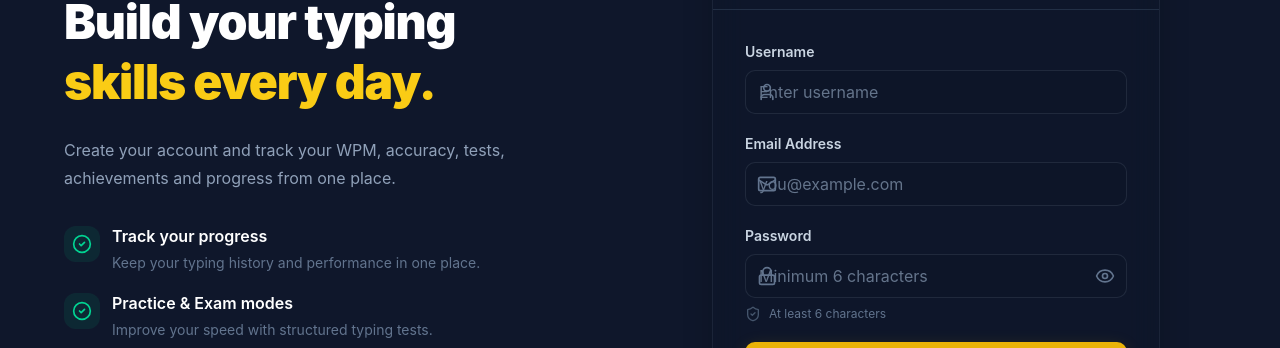
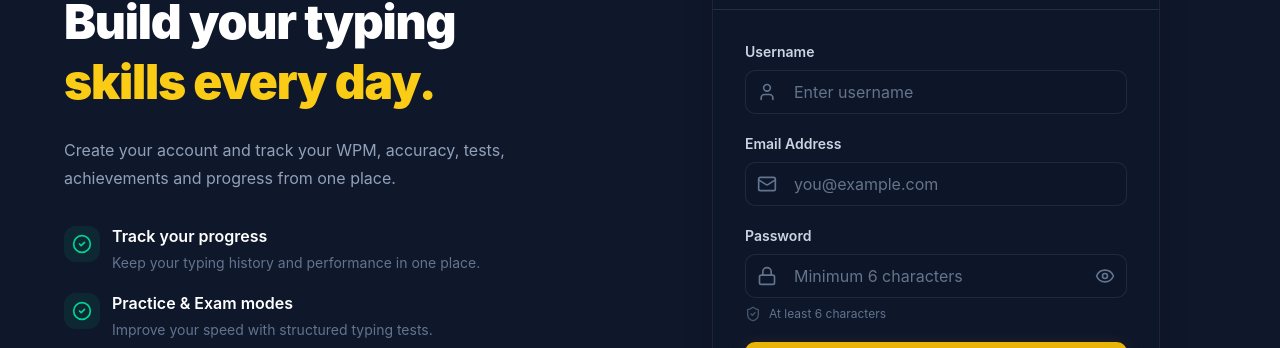
Before and after one commit to PrashantJadhav-tech/TypeMasterPlus, a React (Vite) app: page /register in a window 1280 px wide. Shown: the part 344-692 px from the top of the page. Built offline with nearby package versions, Linux system fonts and the light colour scheme; no server answers.

Commit message:
Fix input icon spacing

```diff
--- a/src/pages/ForgotPassword.tsx
+++ b/src/pages/ForgotPassword.tsx
@@ -57,6 +57,7 @@ export function ForgotPassword() {
           <div className="absolute -bottom-24 -left-24 w-64 h-64 bg-yellow-500/5 rounded-full blur-3xl" />
 
           <div className="relative z-10">
+
             <div className="inline-flex items-center justify-center w-14 h-14 rounded-2xl bg-yellow-500/10 border border-yellow-500/20 mb-6">
               <KeyRound className="w-7 h-7 text-yellow-400" />
             </div>
@@ -78,14 +79,17 @@ export function ForgotPassword() {
             </p>
 
             <div className="mt-8 space-y-4">
+
               <div className="flex items-center gap-3">
                 <div className="w-9 h-9 rounded-lg bg-green-500/10 flex items-center justify-center">
                   <ShieldCheck className="w-5 h-5 text-green-400" />
                 </div>
+
                 <div>
                   <p className="text-sm font-semibold text-white">
                     Secure recovery
                   </p>
+
                   <p className="text-xs text-slate-500">
                     Your account remains protected.
                   </p>
@@ -96,15 +100,18 @@ export function ForgotPassword() {
                 <div className="w-9 h-9 rounded-lg bg-yellow-500/10 flex items-center justify-center">
                   <Mail className="w-5 h-5 text-yellow-400" />
                 </div>
+
                 <div>
                   <p className="text-sm font-semibold text-white">
                     Email verification
                   </p>
+
                   <p className="text-xs text-slate-500">
                     Reset instructions are sent to your email.
                   </p>
                 </div>
               </div>
+
             </div>
           </div>
         </div>
@@ -119,6 +126,7 @@ export function ForgotPassword() {
             </div>
           </div>
 
+          {/* BACK TO LOGIN */}
           <button
             type="button"
             onClick={() => navigate('/login')}
@@ -157,6 +165,7 @@ export function ForgotPassword() {
             <div className="mb-6 rounded-xl border border-green-500/30 bg-green-500/10 p-4">
               <div className="flex items-start gap-3">
                 <CheckCircle2 className="w-5 h-5 text-green-400 mt-0.5 shrink-0" />
+
                 <p className="text-sm text-green-400 leading-5">
                   {message}
                 </p>
@@ -176,14 +185,16 @@ export function ForgotPassword() {
               </label>
 
               <div className="relative">
-                <Mail className="absolute left-4 top-1/2 -translate-y-1/2 w-5 h-5 text-slate-500 pointer-events-none" />
+                <Mail
+                  className="absolute left-4 top-1/2 -translate-y-1/2 w-5 h-5 text-slate-500 pointer-events-none"
+                />
 
                 <input
                   type="email"
                   id="email"
                   value={email}
                   onChange={(e) => setEmail(e.target.value)}
-                  className="pro-input w-full pl-12 pr-4"
+                  className="pro-input w-full !pl-12 !pr-4"
                   placeholder="Enter your registered email"
                   autoComplete="email"
                   required
@@ -213,21 +224,25 @@ export function ForgotPassword() {
                 </>
               )}
             </button>
+
           </form>
 
           {/* SECURITY NOTE */}
           <div className="mt-8 pt-6 border-t border-slate-700/50">
             <div className="flex items-start gap-3">
+
               <ShieldCheck className="w-5 h-5 text-green-400 mt-0.5 shrink-0" />
 
               <div>
                 <p className="text-sm font-semibold text-slate-300">
                   Your security matters
                 </p>
+
                 <p className="text-xs text-slate-500 mt-1 leading-5">
                   Never share your password or reset link with anyone.
                 </p>
               </div>
+
             </div>
           </div>
 
--- a/src/pages/Login.tsx
+++ b/src/pages/Login.tsx
@@ -164,7 +164,7 @@ export function Login() {
                     placeholder="you@example.com"
                     autoComplete="email"
                     required
-                    className="pro-input w-full pl-11"
+                    className="pro-input w-full !pl-12"
                   />
                 </div>
               </div>
@@ -199,7 +199,7 @@ export function Login() {
                     placeholder="Enter your password"
                     autoComplete="current-password"
                     required
-                    className="pro-input w-full pl-11 pr-12"
+                    className="pro-input w-full !pl-12 !pr-12"
                   />
 
                   <button
--- a/src/pages/Register.tsx
+++ b/src/pages/Register.tsx
@@ -191,7 +191,7 @@ export function Register() {
                     value={username}
                     onChange={(e) => setUsername(e.target.value)}
                     placeholder="Enter username"
-                    className="pro-input w-full pl-11"
+                    className="pro-input w-full !pl-12"
                   />
                 </div>
               </div>
@@ -216,7 +216,7 @@ export function Register() {
                     value={email}
                     onChange={(e) => setEmail(e.target.value)}
                     placeholder="you@example.com"
-                    className="pro-input w-full pl-11"
+                    className="pro-input w-full !pl-12"
                   />
                 </div>
               </div>
@@ -241,7 +241,7 @@ export function Register() {
                     value={password}
                     onChange={(e) => setPassword(e.target.value)}
                     placeholder="Minimum 6 characters"
-                    className="pro-input w-full pl-11 pr-12"
+                    className="pro-input w-full !pl-12 !pr-12"
                   />
 
                   <button
@@ -319,6 +319,7 @@ export function Register() {
               >
                 Sign in to your account
               </Link>
+
             </form>
           </div>
 
--- a/src/pages/ResetPassword.tsx
+++ b/src/pages/ResetPassword.tsx
@@ -119,6 +119,7 @@ export function ResetPassword() {
                   <p className="text-sm font-semibold text-white">
                     Secure password
                   </p>
+
                   <p className="text-xs text-slate-500">
                     Use at least 6 characters.
                   </p>
@@ -134,6 +135,7 @@ export function ResetPassword() {
                   <p className="text-sm font-semibold text-white">
                     Protected account
                   </p>
+
                   <p className="text-xs text-slate-500">
                     Your password is securely updated.
                   </p>
@@ -207,14 +209,16 @@ export function ResetPassword() {
               </label>
 
               <div className="relative">
-                <Lock className="absolute left-4 top-1/2 -translate-y-1/2 w-5 h-5 text-slate-500 pointer-events-none" />
+                <Lock
+                  className="absolute left-4 top-1/2 -translate-y-1/2 w-5 h-5 text-slate-500 pointer-events-none"
+                />
 
                 <input
                   type={showPassword ? 'text' : 'password'}
                   id="password"
                   value={password}
                   onChange={(e) => setPassword(e.target.value)}
-                  className="pro-input w-full pl-12 pr-12"
+                  className="pro-input w-full !pl-12 !pr-12"
                   placeholder="Enter new password"
                   autoComplete="new-password"
                 />
@@ -259,14 +263,16 @@ export function ResetPassword() {
               </label>
 
               <div className="relative">
-                <Lock className="absolute left-4 top-1/2 -translate-y-1/2 w-5 h-5 text-slate-500 pointer-events-none" />
+                <Lock
+                  className="absolute left-4 top-1/2 -translate-y-1/2 w-5 h-5 text-slate-500 pointer-events-none"
+                />
 
                 <input
                   type={showConfirmPassword ? 'text' : 'password'}
                   id="confirmPassword"
                   value={confirmPassword}
                   onChange={(e) => setConfirmPassword(e.target.value)}
-                  className="pro-input w-full pl-12 pr-12"
+                  className="pro-input w-full !pl-12 !pr-12"
                   placeholder="Confirm new password"
                   autoComplete="new-password"
                 />
@@ -323,6 +329,7 @@ export function ResetPassword() {
           {/* SECURITY NOTE */}
           <div className="mt-8 pt-6 border-t border-slate-700/50">
             <div className="flex items-start gap-3">
+
               <ShieldCheck className="w-5 h-5 text-green-400 mt-0.5 shrink-0" />
 
               <div>
@@ -335,6 +342,7 @@ export function ResetPassword() {
                   anyone.
                 </p>
               </div>
+
             </div>
           </div>
 
```
Also changed, not shown: src/pages/Passages.tsx (+112 -25 lines).
